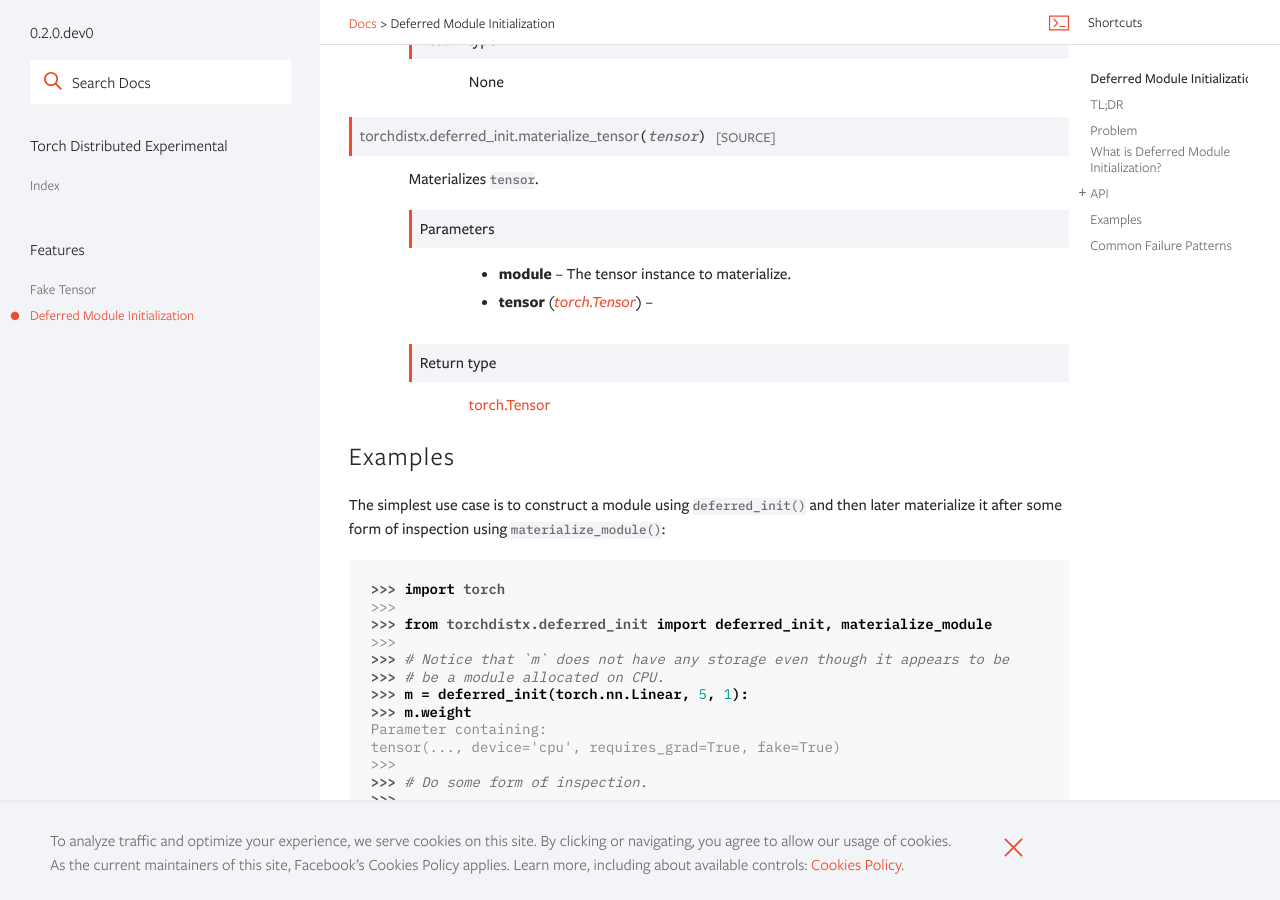
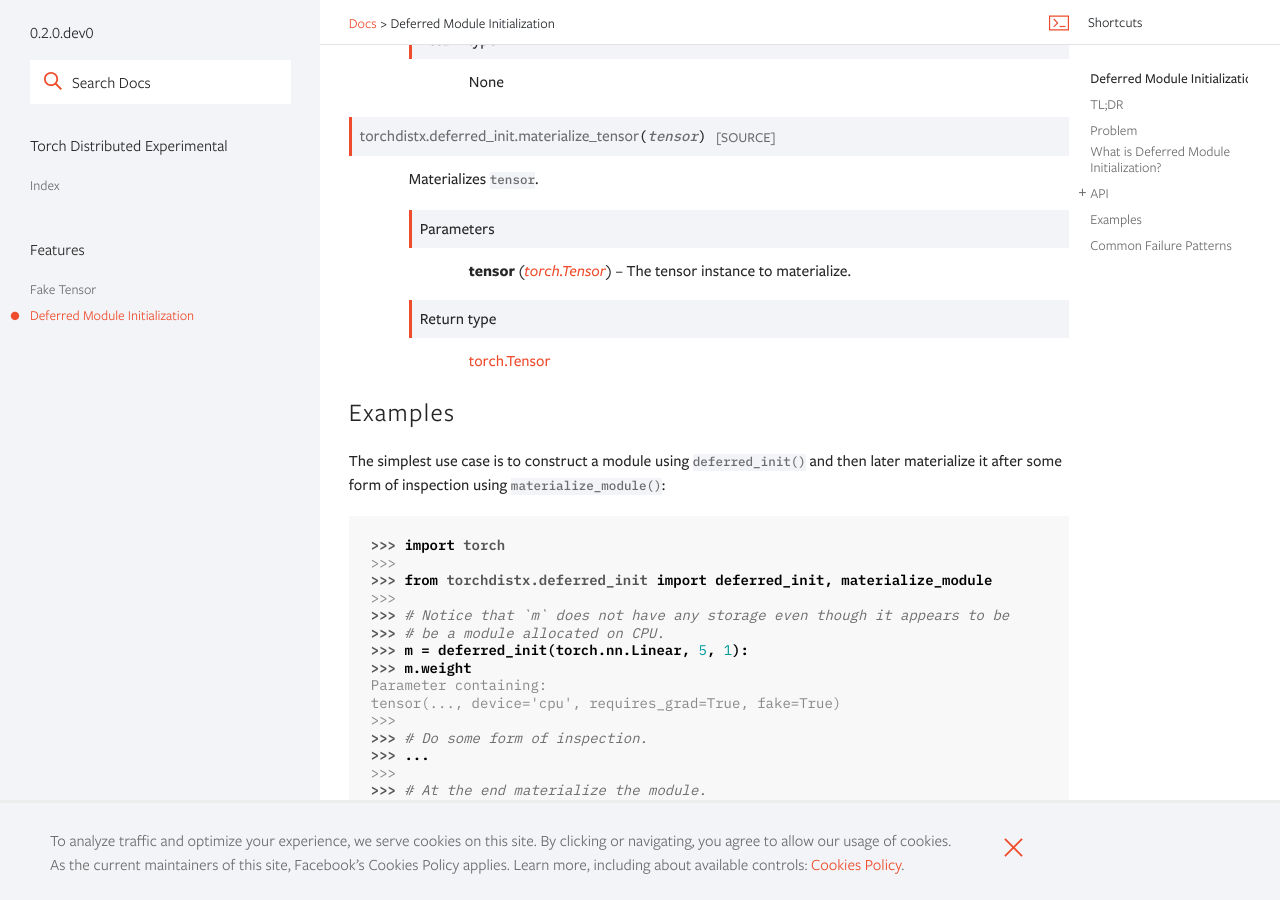
Before and after one commit to pytorch/torchdistx, a Jekyll site: the page nightly/deferred_init.html, which Jekyll copies as it is, in a window 1280 px wide and 900 px high, scrolled down 2266 px. Built offline with Jekyll 4.4.1, drawn with Linux system fonts in a browser that asks for light colours; nearby versions of some CDN libraries.

Commit message:
Documentation generated from 88604f5

```diff
--- a/nightly/_modules/torchdistx/deferred_init.html
+++ b/nightly/_modules/torchdistx/deferred_init.html
@@ -349,7 +349,7 @@
     <span class="sd">&quot;&quot;&quot;Materializes ``tensor``.</span>
 
 <span class="sd">    Args:</span>
-<span class="sd">        module:</span>
+<span class="sd">        tensor:</span>
 <span class="sd">            The tensor instance to materialize.</span>
 <span class="sd">    &quot;&quot;&quot;</span>
     <span class="k">return</span> <span class="n">_C</span><span class="o">.</span><span class="n">materialize_tensor</span><span class="p">(</span><span class="n">tensor</span><span class="p">)</span></div>
--- a/nightly/deferred_init.html
+++ b/nightly/deferred_init.html
@@ -421,10 +421,7 @@ boolean value indicating whether to materialize it.</p></li>
 <dd><p>Materializes <code class="docutils literal notranslate"><span class="pre">tensor</span></code>.</p>
 <dl class="field-list simple">
 <dt class="field-odd">Parameters</dt>
-<dd class="field-odd"><ul class="simple">
-<li><p><strong>module</strong> – The tensor instance to materialize.</p></li>
-<li><p><strong>tensor</strong> (<a class="reference external" href="https://pytorch.org/docs/stable/tensors.html#torch.Tensor" title="(in PyTorch v1.11.0)"><em>torch.Tensor</em></a>) – </p></li>
-</ul>
+<dd class="field-odd"><p><strong>tensor</strong> (<a class="reference external" href="https://pytorch.org/docs/stable/tensors.html#torch.Tensor" title="(in PyTorch v1.11.0)"><em>torch.Tensor</em></a>) – The tensor instance to materialize.</p>
 </dd>
 <dt class="field-even">Return type</dt>
 <dd class="field-even"><p><a class="reference external" href="https://pytorch.org/docs/stable/tensors.html#torch.Tensor" title="(in PyTorch v1.11.0)">torch.Tensor</a></p>
```
